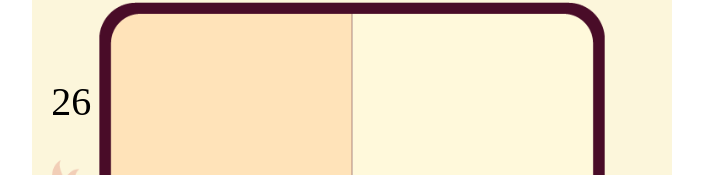
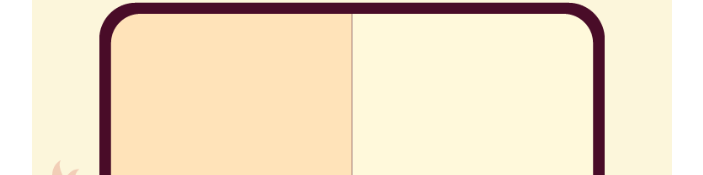
Before and after one commit to walaydesign/TWM_April, a plain HTML site: page index.html in a window 1280 px wide. Shown: the part 536-711 px from the top of the page, without its empty margins (288-991 px from the left). Drawn offline with Linux system fonts and the light colour scheme.

Commit message:
刪數字

```diff
--- a/index.html
+++ b/index.html
@@ -9,9 +9,9 @@
 <body>
     <div class="container">
         <img class="bg" src="./img/bg.png" alt="">
-        <p style="position: absolute; top: 25%; left: 3%; font-size: 40px;">
+        <!-- <p style="position: absolute; top: 25%; left: 3%; font-size: 40px;">
             26
-        </p>
+        </p> -->
         <div class="puzzle">
             <div class="puzzle_group pc">
                 <img class="puzzle_item puzzle-1" id="puzzle-1" draggable="true" src="./img/puzzle-1-1.png" data-order="1" alt="">
```
